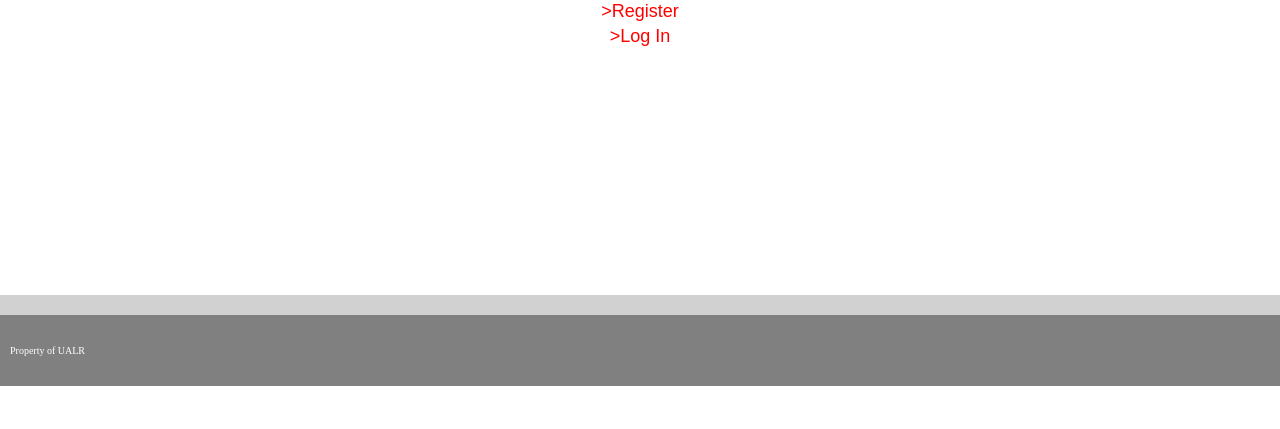
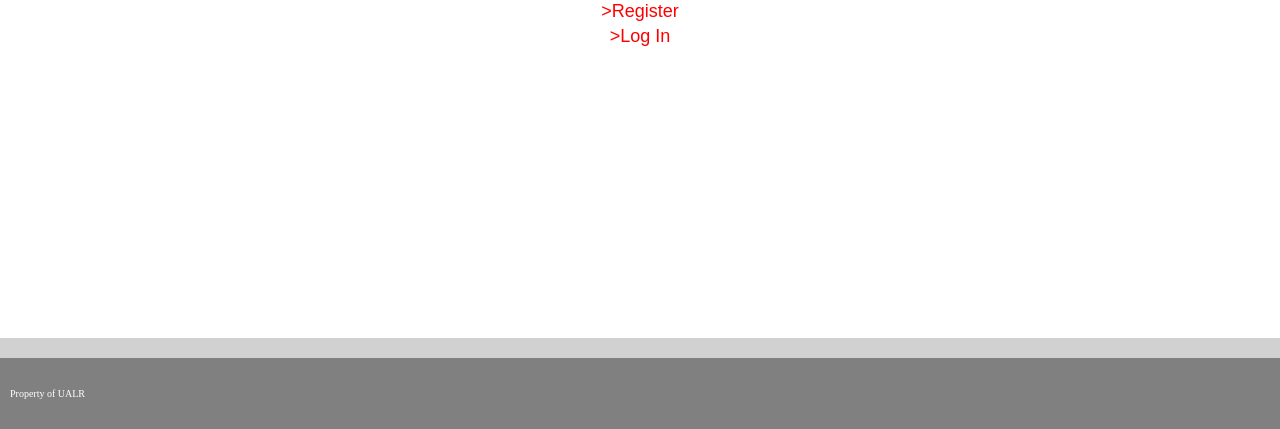
Before and after one commit to wolfedenstudios/capstoneteam42, a Flask app: page / in a window 1280 px wide. Shown: the part 371-800 px from the top of the page. Run offline with Flask 2, Linux system fonts and the light colour scheme; the visitor is signed in with stand-in values (Sample User, id 1).

Commit message:
Fixed home.css footer styling

```diff
--- a/capstone/static/home.css
+++ b/capstone/static/home.css
@@ -56,6 +56,9 @@ footer {
   background-color: gray;
   color: #ffffff;
   width: 100%;
+  position: fixed;
+  left: 0;
+  bottom: 0;
 }
 
 footer p {
```
